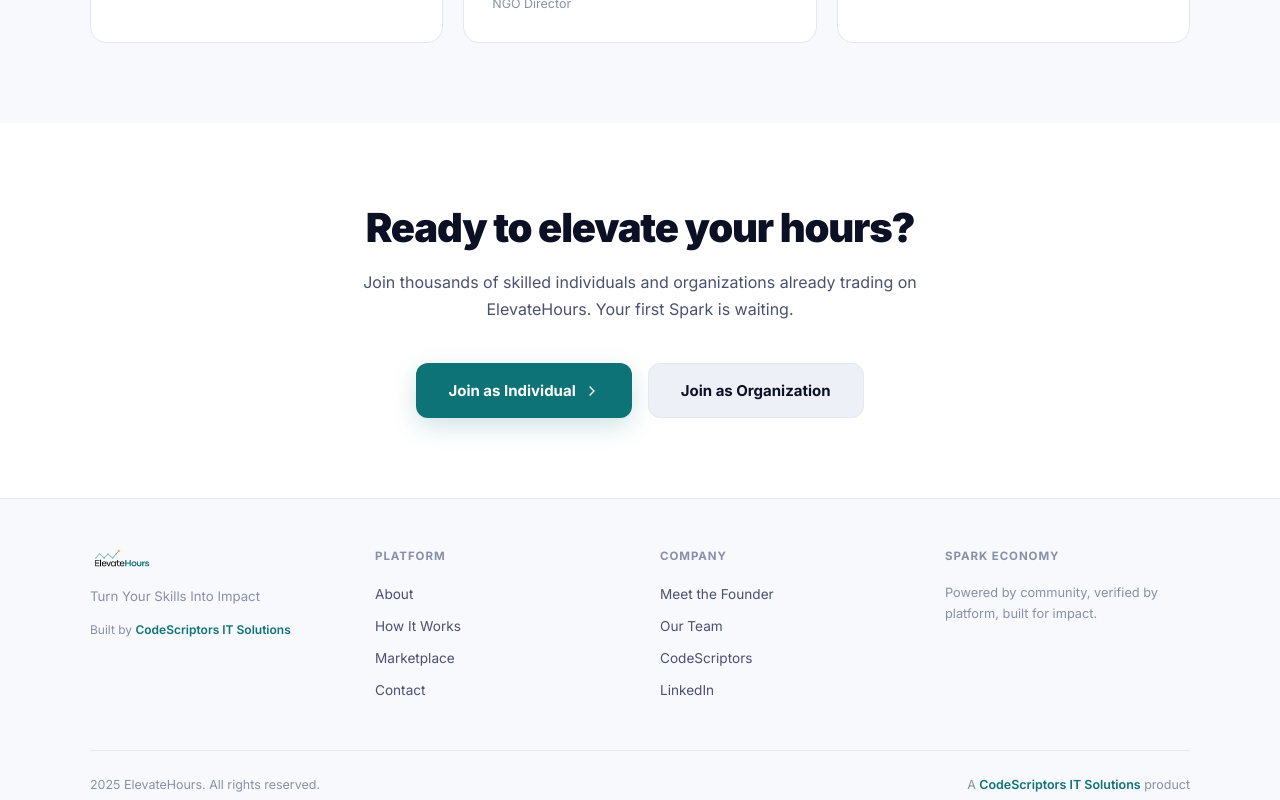
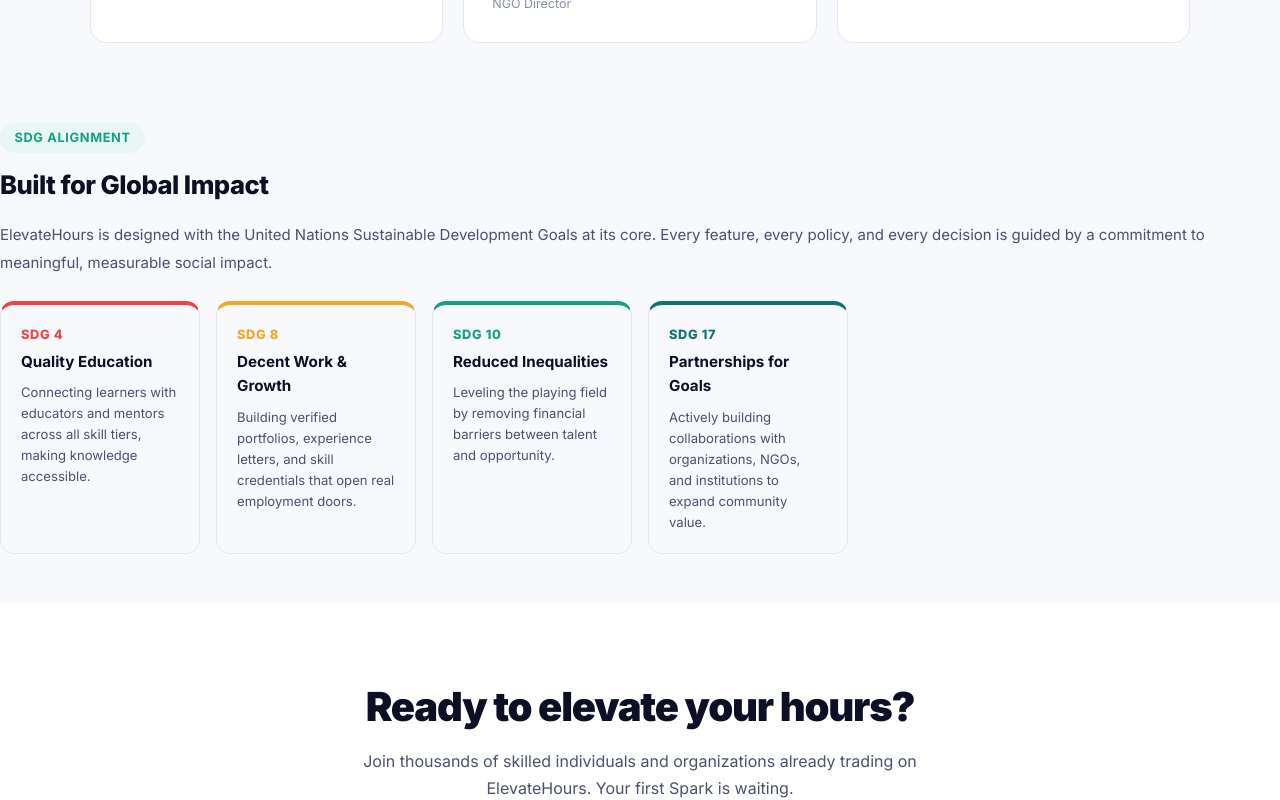
Before and after one commit to Ja-b-ir/ElevateHours, a Next.js app: page / in a window 1280 px wide. Shown: the part 3340-4140 px from the top of the page. Built offline with nearby package versions, Linux system fonts and the light colour scheme; no server answers; the database is empty.

Commit message:
Update page.js

```diff
--- a/src/app/page.js
+++ b/src/app/page.js
@@ -221,6 +221,44 @@
         </div>
       </section>
 
+{/* SDG Alignment */}
+              <div style={{ marginBottom: '3rem' }}>
+                <div style={{
+                  display: 'inline-block', background: 'var(--green-light)', color: 'var(--green)',
+                  padding: '0.3rem 0.9rem', borderRadius: 999,
+                  fontSize: '0.8rem', fontWeight: 700, marginBottom: '1rem',
+                  letterSpacing: '0.05em', textTransform: 'uppercase'
+                }}>
+                  SDG Alignment
+                </div>
+                <h2 style={{ fontSize: '1.6rem', fontWeight: 800, marginBottom: '1.25rem', letterSpacing: '-0.02em', color: 'var(--text)' }}>
+                  Built for Global Impact
+                </h2>
+                <p style={{ color: 'var(--text-2)', lineHeight: 1.85, marginBottom: '1.5rem' }}>
+                  ElevateHours is designed with the United Nations Sustainable Development Goals at its core. Every feature, every policy, and every decision is guided by a commitment to meaningful, measurable social impact.
+                </p>
+                <div style={{ display: 'grid', gridTemplateColumns: 'repeat(auto-fill, minmax(200px, 1fr))', gap: '1rem' }}>
+                  {[
+                    { sdg: 'SDG 4', title: 'Quality Education', desc: 'Connecting learners with educators and mentors across all skill tiers, making knowledge accessible.', color: 'var(--red)' },
+                    { sdg: 'SDG 8', title: 'Decent Work & Growth', desc: 'Building verified portfolios, experience letters, and skill credentials that open real employment doors.', color: 'var(--amber)' },
+                    { sdg: 'SDG 10', title: 'Reduced Inequalities', desc: 'Leveling the playing field by removing financial barriers between talent and opportunity.', color: 'var(--brand-mid)' },
+                    { sdg: 'SDG 17', title: 'Partnerships for Goals', desc: 'Actively building collaborations with organizations, NGOs, and institutions to expand community value.', color: 'var(--brand)' },
+                  ].map((item, i) => (
+                    <div key={i} style={{
+                      background: 'var(--surface-2)', borderRadius: 14, padding: '1.25rem',
+                      border: '1px solid var(--border)',
+                      borderTop: `4px solid ${item.color}`
+                    }}>
+                      <div style={{ fontWeight: 800, fontSize: '0.8rem', color: item.color, marginBottom: '0.3rem', letterSpacing: '0.05em' }}>
+                        {item.sdg}
+                      </div>
+                      <div style={{ fontWeight: 700, fontSize: '0.95rem', marginBottom: '0.5rem', color: 'var(--text)' }}>{item.title}</div>
+                      <p style={{ color: 'var(--text-2)', fontSize: '0.82rem', lineHeight: 1.6 }}>{item.desc}</p>
+                    </div>
+                  ))}
+                </div>
+              </div>
+
       {/* CTA */}
       <section style={{ padding: '5rem 1.5rem', background: 'var(--surface)' }}>
         <div style={{ maxWidth: 640, margin: '0 auto', textAlign: 'center' }}>
@@ -249,7 +287,7 @@
               </div>
               <p style={{ color: 'var(--text-3)', fontSize: '0.825rem', lineHeight: 1.65, marginBottom: '0.75rem' }}>Turn Your Skills Into Impact</p>
               <div style={{ color: 'var(--text-3)', fontSize: '0.75rem' }}>
-                Built by <a href="https://www.facebook.com/codescriptors/" target="_blank" rel="noopener noreferrer" style={{ color: 'var(--brand)', fontWeight: 600 }}>CodeScriptors IT Solutions</a>
+                Built by <a href="https://www.facebook.com/codescriptors/" target="_blank" rel="noopener noreferrer" style={{ color: 'var(--brand)', fontWeight: 600 }}>CodeScriptors</a>
               </div>
             </div>
             <div>
@@ -275,7 +313,7 @@
           <div style={{ borderTop: '1px solid var(--border)', paddingTop: '1.5rem', display: 'flex', justifyContent: 'space-between', flexWrap: 'wrap', gap: '0.5rem' }}>
             <div style={{ color: 'var(--text-3)', fontSize: '0.78rem' }}>2025 ElevateHours. All rights reserved.</div>
             <div style={{ color: 'var(--text-3)', fontSize: '0.78rem' }}>
-              A <a href="https://www.facebook.com/codescriptors/" target="_blank" rel="noopener noreferrer" style={{ color: 'var(--brand)', fontWeight: 600 }}>CodeScriptors IT Solutions</a> product
+              A <a href="https://www.facebook.com/codescriptors/" target="_blank" rel="noopener noreferrer" style={{ color: 'var(--brand)', fontWeight: 600 }}>CodeScriptors</a> product
             </div>
           </div>
         </div>
```
